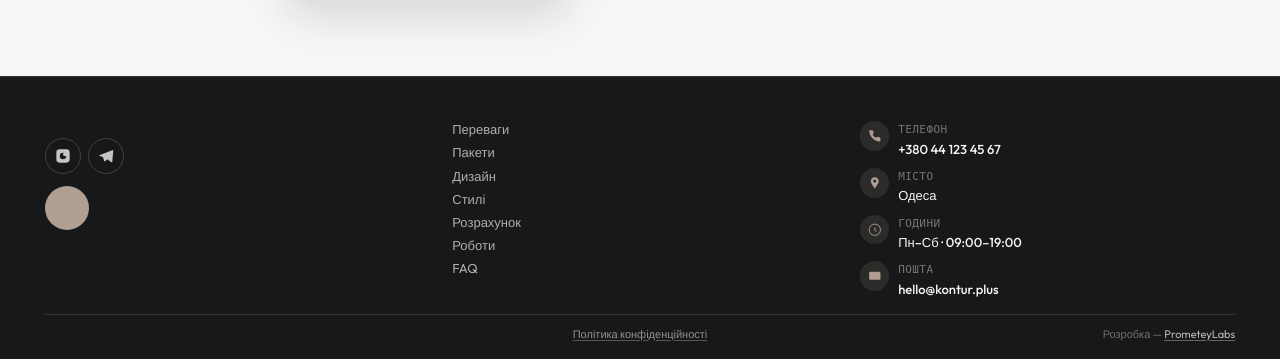
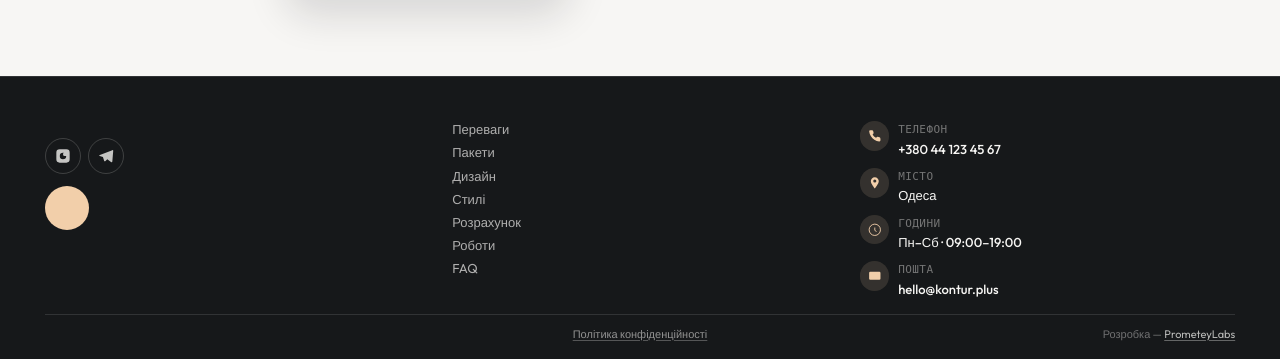
Before and after one commit to prometeylabsanna-lgtm/kontur, a Django app: page / in a window 1280 px wide. Shown: the part 3666-4025 px from the top of the page. Run offline with Django 5.2, Linux system fonts and the light colour scheme; data comes from the database, SQL or seed files in the repository; data that the repository does not hold is empty.

Commit message:
абрикос акцент

```diff
--- a/landing/admin_brand_colors.py
+++ b/landing/admin_brand_colors.py
@@ -27,13 +27,13 @@ class HexColorInput(forms.TextInput):
     input_type = "color"
     template_name = "admin/landing/widgets/cms_color_input.html"
 
-    def __init__(self, attrs=None, default_color="#b1a091"):
+    def __init__(self, attrs=None, default_color="#f2cfaa"):
         base = {
             "class": "cms-color-input__picker",
         }
         if attrs:
             base.update(attrs)
-        self.default_color = (default_color or "#b1a091").lower()
+        self.default_color = (default_color or "#f2cfaa").lower()
         super().__init__(attrs=base)
 
     def get_context(self, name, value, attrs):
--- a/landing/brand_colors.py
+++ b/landing/brand_colors.py
@@ -4,12 +4,12 @@ import re
 
 HEX_COLOR_RE = re.compile(r"^#[0-9A-Fa-f]{6}$")
 
-DEFAULT_COLOR_BUTTON = "#b1a091"
+DEFAULT_COLOR_BUTTON = "#f2cfaa"
 DEFAULT_COLOR_BUTTON_TEXT = "#16181a"
-DEFAULT_COLOR_BUTTON_HOVER = "#b0a091"
-DEFAULT_COLOR_FILL = "#b0a091"
-DEFAULT_COLOR_ACCENT_ICON = "#b19d91"
-DEFAULT_COLOR_ACCENT_TEXT = "#806252"
+DEFAULT_COLOR_BUTTON_HOVER = "#e8c49a"
+DEFAULT_COLOR_FILL = "#f2cfaa"
+DEFAULT_COLOR_ACCENT_ICON = "#f2cfaa"
+DEFAULT_COLOR_ACCENT_TEXT = "#907b66"
 # Поточний taupe «K+» у static/img/favicon.png
 DEFAULT_COLOR_FAVICON = "#92817c"
 
--- a/landing/models.py
+++ b/landing/models.py
@@ -165,7 +165,7 @@ class SiteSettings(models.Model):
     color_button = models.CharField(
         "Колір кнопки",
         max_length=7,
-        default="#b1a091",
+        default="#f2cfaa",
         help_text="Заливка акцентних кнопок (формат #RRGGBB)",
     )
     color_button_text = models.CharField(
@@ -177,25 +177,25 @@ class SiteSettings(models.Model):
     color_button_hover = models.CharField(
         "Кнопка · hover",
         max_length=7,
-        default="#b0a091",
+        default="#e8c49a",
         help_text="Колір кнопки при наведенні",
     )
     color_fill = models.CharField(
         "Заливка блоків",
         max_length=7,
-        default="#b0a091",
+        default="#f2cfaa",
         help_text="Заливка карток і акцентних блоків",
     )
     color_accent_icon = models.CharField(
         "Акцент · іконки",
         max_length=7,
-        default="#b19d91",
+        default="#f2cfaa",
         help_text="Крапки, лапки, іконки футера",
     )
     color_accent_text = models.CharField(
         "Акцент · текст",
         max_length=7,
-        default="#806252",
+        default="#907b66",
         help_text="Ціни в активному пакеті, посилання, темний акцент тексту",
     )
     color_favicon = models.CharField(
--- a/static/css/errors.css
+++ b/static/css/errors.css
@@ -32,7 +32,7 @@
   font-weight: 700;
   letter-spacing: -0.04em;
   line-height: 1;
-  color: var(--accent, #b0a091);
+  color: var(--accent, #f2cfaa);
 }
 
 .error-page__title {
@@ -58,7 +58,7 @@
   min-height: 2.75rem;
   padding: 0.65rem 1.35rem;
   border-radius: 999px;
-  background: var(--accent, #b0a091);
+  background: var(--accent, #f2cfaa);
   color: var(--ink, #16181a);
   font-size: 0.875rem;
   font-weight: 600;
--- a/static/css/tokens.css
+++ b/static/css/tokens.css
@@ -7,15 +7,15 @@
   --muted: #6b6560;
   --muted-deep: #4a4642;
   --border: #dcd8d2;
-  --accent: #b0a091;
-  --accent-hover: #b0a091;
-  --accent-button: #b1a091;
-  --accent-button-hover: #b0a091;
+  --accent: #f2cfaa;
+  --accent-hover: #e8c49a;
+  --accent-button: #f2cfaa;
+  --accent-button-hover: #e8c49a;
   --accent-button-text: #16181a;
-  --accent-fill: #b0a091;
-  --accent-mark: #b19d91;
-  --accent-deep: #806252;
-  --accent-link: #806252;
+  --accent-fill: #f2cfaa;
+  --accent-mark: #f2cfaa;
+  --accent-deep: #907b66;
+  --accent-link: #907b66;
   --accent-soft: color-mix(in srgb, var(--accent-fill) 28%, transparent);
   --on-accent: var(--accent-button-text);
   --success: #2e6b52;
```
Also changed, not shown: design/css/tokens.css (+8 -8 lines), landing/management/commands/seed_cms_content.py (+6 -6 lines), landing/migrations/0011_brand_peach_defaults.py (added).
